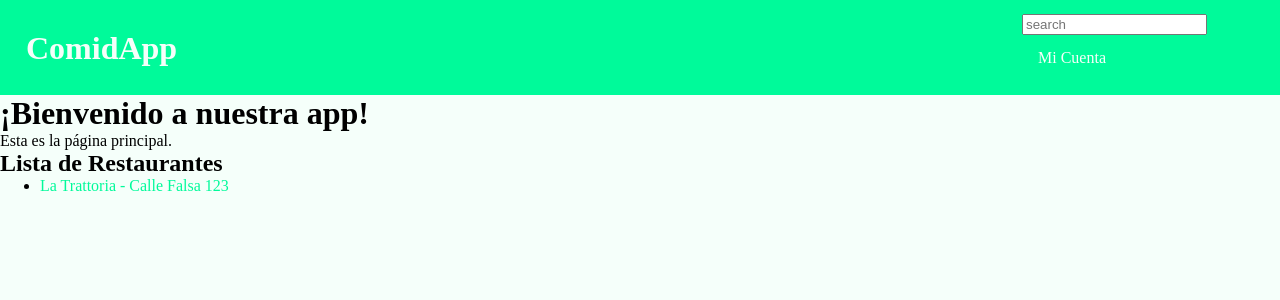
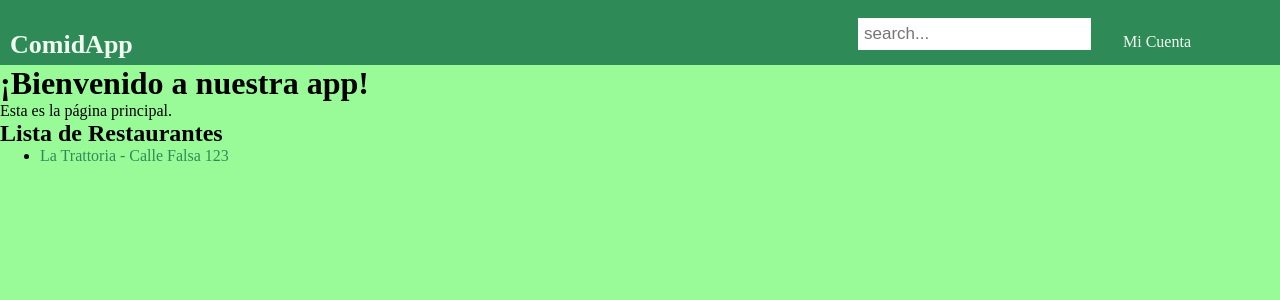
Before and after one commit to Damaynd/comidapp-resenas-resto, a Django app: page / in a window 1280 px wide. Shown: the top 300 px of the page. Run offline with Django 5.2, Linux system fonts and the light colour scheme; data comes from the database, SQL or seed files in the repository.

Commit message:
style: changed the color and the presentation of the assets

```diff
--- a/aplicacion/static/styles/header.css
+++ b/aplicacion/static/styles/header.css
@@ -5,9 +5,8 @@
 .header{
     display:flex;
     justify-content: space-between;
-    height:75px;
-    background-color: mediumspringgreen;
-    align-items: center;
+    height:45px;
+    background-color: seagreen;
     padding: 10px;
     overflow: hidden;
 }
@@ -18,15 +17,14 @@
 
 .header a{
     float: left;
-    font-size: 16px;
-    color: mintcream;
-    text-align: center;
-    padding: 14px 16px;
+    font-size: 13px;
+    color: honeydew;
+    text-align: right;
     text-decoration: none;/*Quita la barrita fea de cuando se clickea*/
 }
 
 .header a:hover { /*Cuando se pasa el mouse por encima*/
-    color: darkgreen;
+    color: mediumseagreen;
 }
 
 .logo{
@@ -37,6 +35,8 @@
 /* el contenedor de la cuenta */
 .dropdown {
   overflow: hidden;
+  float: left;
+  margin-top: 2.6%;
 }
 
 /* el botón del contenedor */
@@ -44,7 +44,7 @@
   font-size: 16px;
   border: none;
   outline: none;
-  color: mintcream;
+  color: honeydew;
   padding: 14px 16px;
   background-color: inherit;
   font-family: inherit; /* Important for vertical align on mobile phones */
@@ -54,7 +54,7 @@
 .dropdown-content {
   display: none;
   position: absolute;
-  background-color: aquamarine;
+  background-color: lightgoldenrodyellow;
   min-width: 160px;
   box-shadow: 0px 8px 16px 0px rgba(0,0,0,0.2);
   z-index: 1;
@@ -71,11 +71,20 @@
 }
 
 .dropdown-content a:hover {
-  background-color: aquamarine;
-  color: darkcyan ;
+  background-color: darkseagreen;
+  color: honeydew;
 }
 
 /* mostrar los contenidos al pasar por encima*/
 .dropdown:hover .dropdown-content {
   display: block;
 }
+
+.header input[type=text] {
+  float: left;
+  padding: 6px;
+  border: none;
+  margin-top: 8px;
+  margin-right: 16px;
+  font-size: 17px;
+}
--- a/aplicacion/static/styles/main.css
+++ b/aplicacion/static/styles/main.css
@@ -1,9 +1,9 @@
 a{
     text-decoration: none;
-    color: mediumspringgreen;
+    color: seagreen;
 }
 body{
-    background: mintcream !important;
-    background-color: mintcream !important;
+    background: palegreen !important;
+    background-color: palegreen !important;
     color: black !important;
 }
--- a/aplicacion/templates/header.html
+++ b/aplicacion/templates/header.html
@@ -17,7 +17,7 @@
         <h1>ComidApp</h1>
     </a>
     <nav class="menu">
-        <input type="text" placeholder="search">
+        <input type="text" placeholder="search...">
         <div class="dropdown">
             <button class="dropbtn">Mi Cuenta
             <i class="fa fa-caret-down"></i>
```
